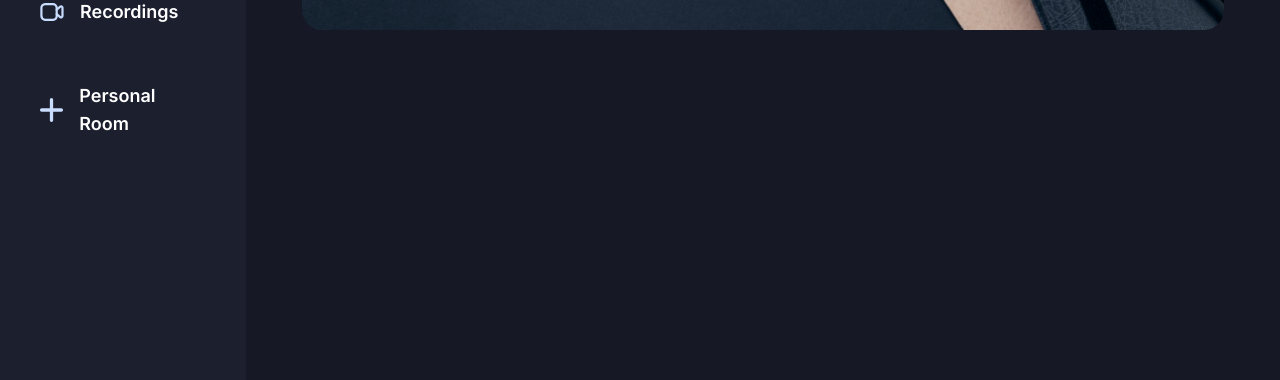
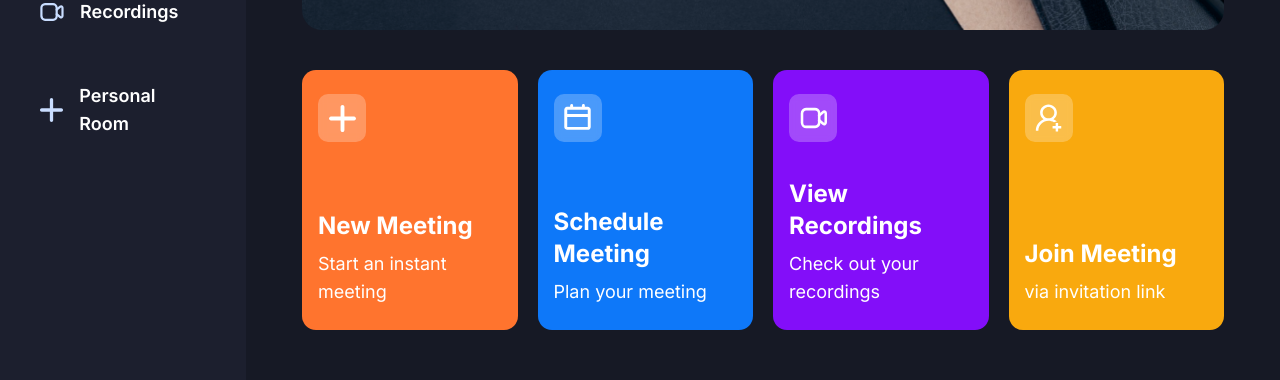
Before and after one commit to Asharalikhan4/GoZoom, a Next.js app: page / in a window 1280 px wide. Shown: the part 382-762 px from the top of the page. Built offline with nearby package versions, Linux system fonts and the light colour scheme; no server answers.

Commit message:
home page blocks added

```diff
--- a/app/(root)/(home)/page.tsx
+++ b/app/(root)/(home)/page.tsx
@@ -1,8 +1,11 @@
+import MeetingTypeList from "@/components/MeetingTypeList";
+
 const Home = () => {
 
     const now = new Date();
     const time = now.toLocaleTimeString("en-US", { hour: "2-digit", minute: "2-digit", hour12: true });
     const date = (new Intl.DateTimeFormat("en-US", { dateStyle: "full" })).format(now);
+
 
     return (
         <section className="flex size-full flex-col gap-10 text-white">
@@ -15,6 +18,7 @@
                     </div>
                 </div>
             </div>
+            <MeetingTypeList />
         </section>
     );
 };
--- /dev/null
+++ b/components/HomeCard.tsx
@@ -0,0 +1,26 @@
+import Image from "next/image";
+import { cn } from "@/lib/utils";
+
+interface HomeCardProps {
+    className: string,
+    img: string,
+    title: string,
+    description: string,
+    handleClick: () => void;
+}
+
+const HomeCard = ({ className, img, title, description, handleClick }: HomeCardProps ) => {
+    return (
+        <div className={cn("px-4 py-6 flex flex-col justify-between w-full xl:max-w-[270px] min-h-[260px] rounded-[14px] cursor-pointer", className)} onClick={handleClick}>
+            <div className="flex-center glassmorphism size-12 rounded-[10px]">
+                <Image src={img} alt="Meeting" width={27} height={27}/>
+            </div>
+            <div className="flex flex-col gap-2">
+                <h1 className="text-2xl font-bold">{title}</h1>
+                <p className="text-lg font-normal">{description}</p>
+            </div>
+        </div>
+    );
+};
+
+export default HomeCard;
--- /dev/null
+++ b/components/MeetingTypeList.tsx
@@ -0,0 +1,22 @@
+"use client";
+
+import { useRouter } from "next/navigation";
+import HomeCard from "./HomeCard";
+import { useState } from "react";
+
+const MeetingTypeList = () => {
+
+    const router = useRouter();
+    const [meetingState, setMeetingState] = useState<"isScheduleMeeting" | "isJoiningMeeting" | "isInstantMeeting" | undefined>();
+
+  return (
+    <section className="grid grid-cols-1 gap-5 md:grid-cols-2 xl:grid-cols-4">
+        <HomeCard className="bg-orange-1" img="/icons/add-meeting.svg" title="New Meeting" description="Start an instant meeting" handleClick={() => {setMeetingState("isJoiningMeeting")}} />
+        <HomeCard className="bg-blue-1" img="/icons/schedule.svg" title="Schedule Meeting" description="Plan your meeting" handleClick={() => {setMeetingState("isScheduleMeeting")}} />
+        <HomeCard className="bg-purple-1" img="/icons/recordings.svg" title="View Recordings" description="Check out your recordings" handleClick={() => {setMeetingState("isJoiningMeeting")}} />
+        <HomeCard className="bg-yellow-1" img="/icons/join-meeting.svg" title="Join Meeting" description="via invitation link" handleClick={() => {setMeetingState("isJoiningMeeting")}} />
+    </section>
+  )
+}
+
+export default MeetingTypeList;
```
